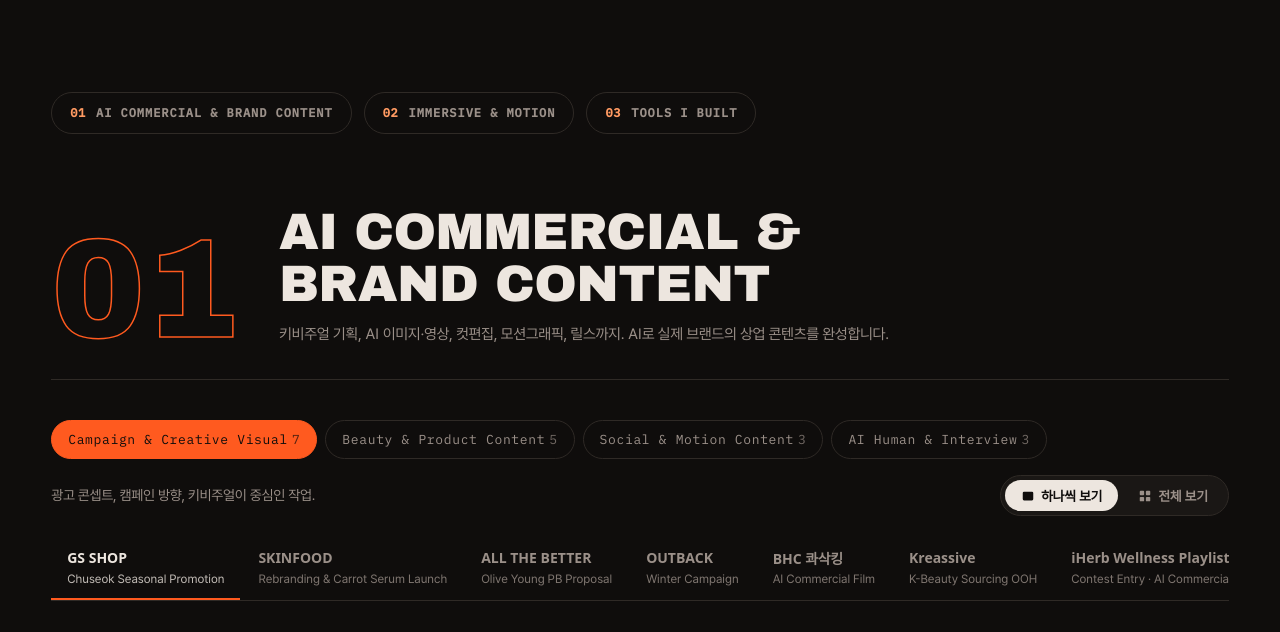
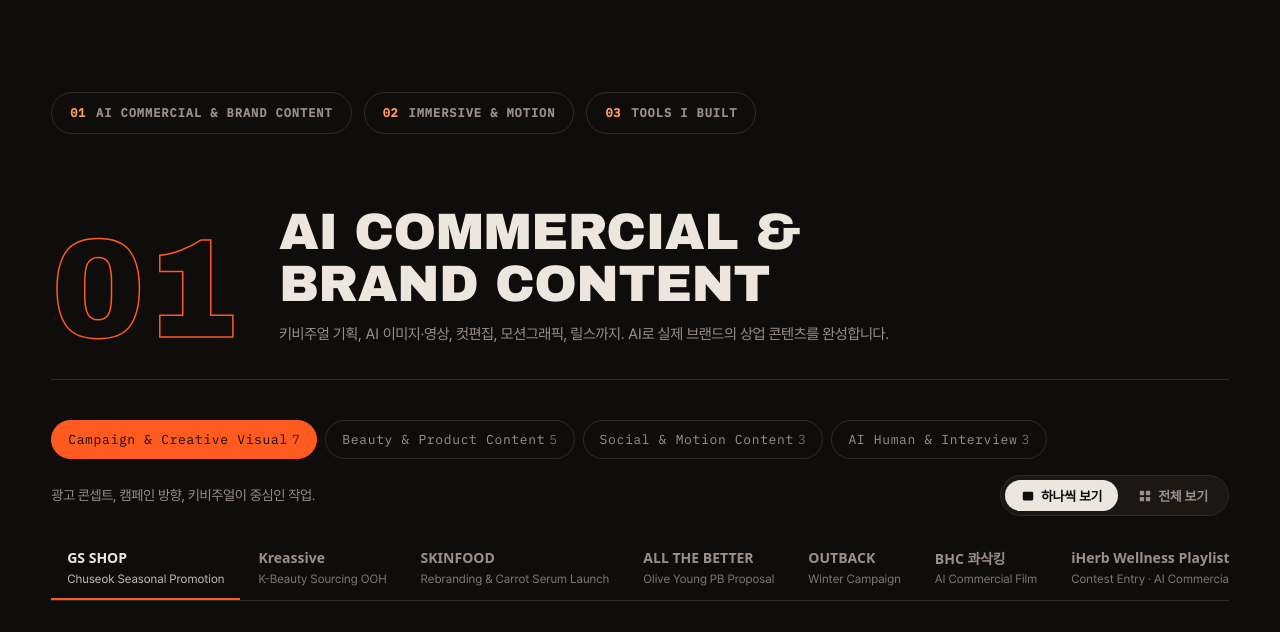
Before and after one commit to hongyeonjin/portfolio, a plain HTML site: page index.html in a window 1280 px wide. Shown: the part 1099-1731 px from the top of the page. Drawn offline with Linux system fonts and the light colour scheme; grey boxes are pictures that could not be loaded; a web font is replaced by a local one.

Commit message:
Kreassive: place right after GS SHOP
Co-Authored-By: Claude Opus 5.5 <noreply@anthropic.com>

```diff
--- a/index.html
+++ b/index.html
@@ -935,7 +935,7 @@ const OLD = { "04":"stage","05":"stage","06":"stage","07":"stage",
   "11":"title","13":"title","14":"title","16":"title","15":"title","17":"title","10":"title",
   "08":"3d","09":"3d","22":"3d","24":"3d", "18":"campaign","19":"product","21":"human" };
 const ORDER = ["04","05","06","07","ces","11","12","13","14","16","15","17","10","09","22","08","dim","24",
-  "gs","skinfood","olive","18","bhc","kreassive","iherb","hancom","skin1004","primera","aquapick","19","itsskin","teazen","chasing","drcos","drcos2","21"];
+  "gs","kreassive","skinfood","olive","18","bhc","iherb","hancom","skin1004","primera","aquapick","19","itsskin","teazen","chasing","drcos","drcos2","21"];
 const SUBT = { "18": "Winter Campaign · AI 광고 엔딩 비주얼", "19": "AI Beauty / Viral Visuals" };
 const OLD_ROLES = { "18":["Concept","AI Image","AI Video","Edit"], "19":["AI Visual","AI Video","Motion"], "21":["AI Direction","Compositing"], "23":["Motion"] };
 for (let i = W.length - 1; i >= 0; i--) if (!OLD[W[i].id]) W.splice(i, 1);
```
